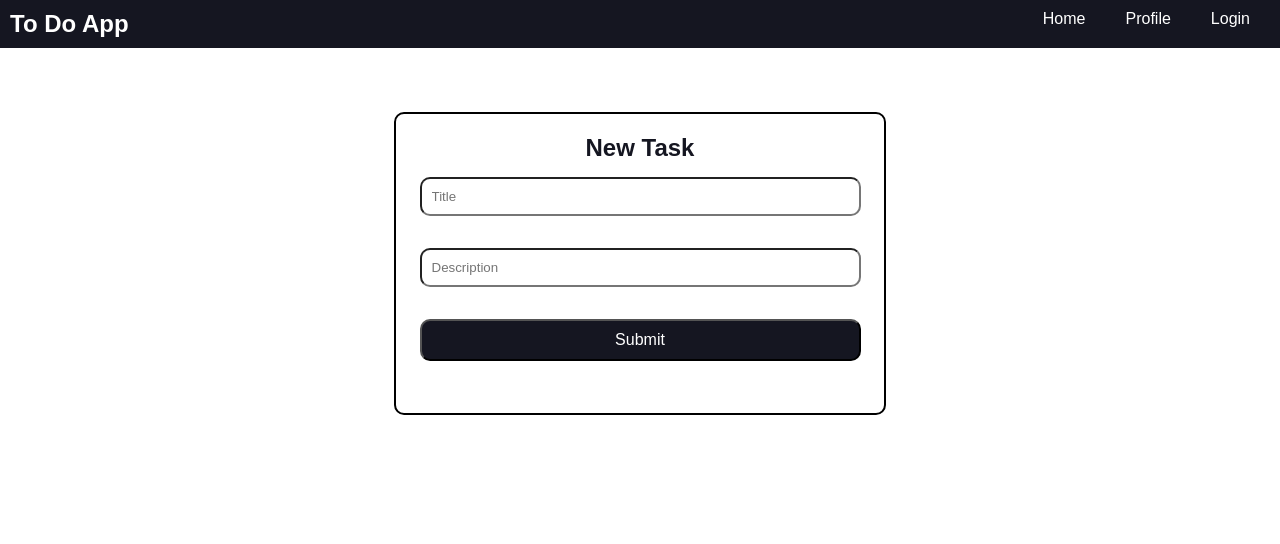
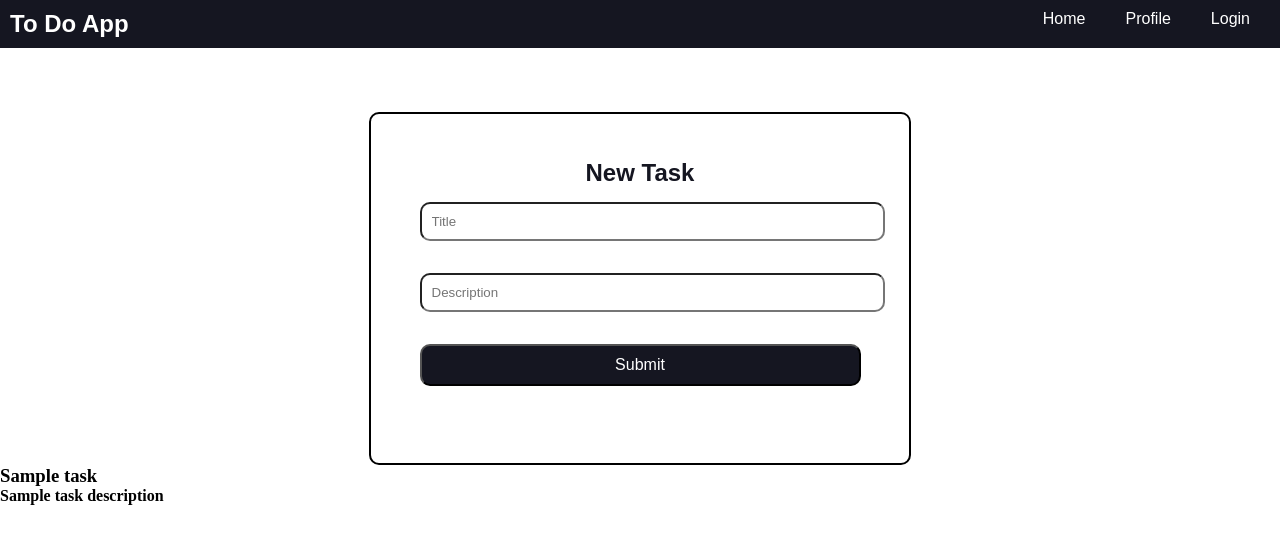
Before and after one commit to Tejas204/React-To-Do-App, a React (Vite) app: page / in a window 1280 px wide. Shown: the top 544 px of the page. Built offline with nearby package versions, Linux system fonts and the light colour scheme; no server answers.

Commit message:
Modified styling

```diff
--- a/src/pages/Home.jsx
+++ b/src/pages/Home.jsx
@@ -1,4 +1,4 @@
-import React, { useContext, useState } from 'react'
+import React, { useContext, useEffect, useState } from 'react'
 import { Link, Navigate } from 'react-router-dom'
 import { Context, server } from '../main';
 import toast from 'react-hot-toast';
@@ -10,6 +10,8 @@ const Home = () => {
   const {isAuthenticated, setIsAuthenticated, loading, setLoading} = useContext(Context);
   const [title, setTitle] = useState();
   const [description, setDescription] = useState();
+
+  // Hook: gets the existing task of the user
 
   // Function: Handle Submit Action
   const submitHandler = async (e) => {
@@ -92,7 +94,16 @@ const Home = () => {
 
       {/* List of existing tasks */}
       <section className='toDosContainer'>
-
+        {/* Contains task title and description */}
+        <div>
+          <h3>Sample task</h3>
+          <h4>Sample task description</h4>
+        </div>
+        {/* Contains checkbox and delete button */}
+        <div>
+          {/* Update button */}
+          {/* Delete button */}
+        </div>
       </section>
     </div>
   )
--- a/src/styles/app.scss
+++ b/src/styles/app.scss
@@ -37,7 +37,7 @@ nav{
     width: 35%;
     border-radius: 10px;
     border: 2px solid black;
-    padding: 20px;
+    padding: 45px;
 }
 
 
@@ -64,6 +64,7 @@ form input{
     margin-bottom: 2rem;
     padding: 10px;
     border-radius: 10px;
+    width: 100%;
 }
 
 form button{
```
